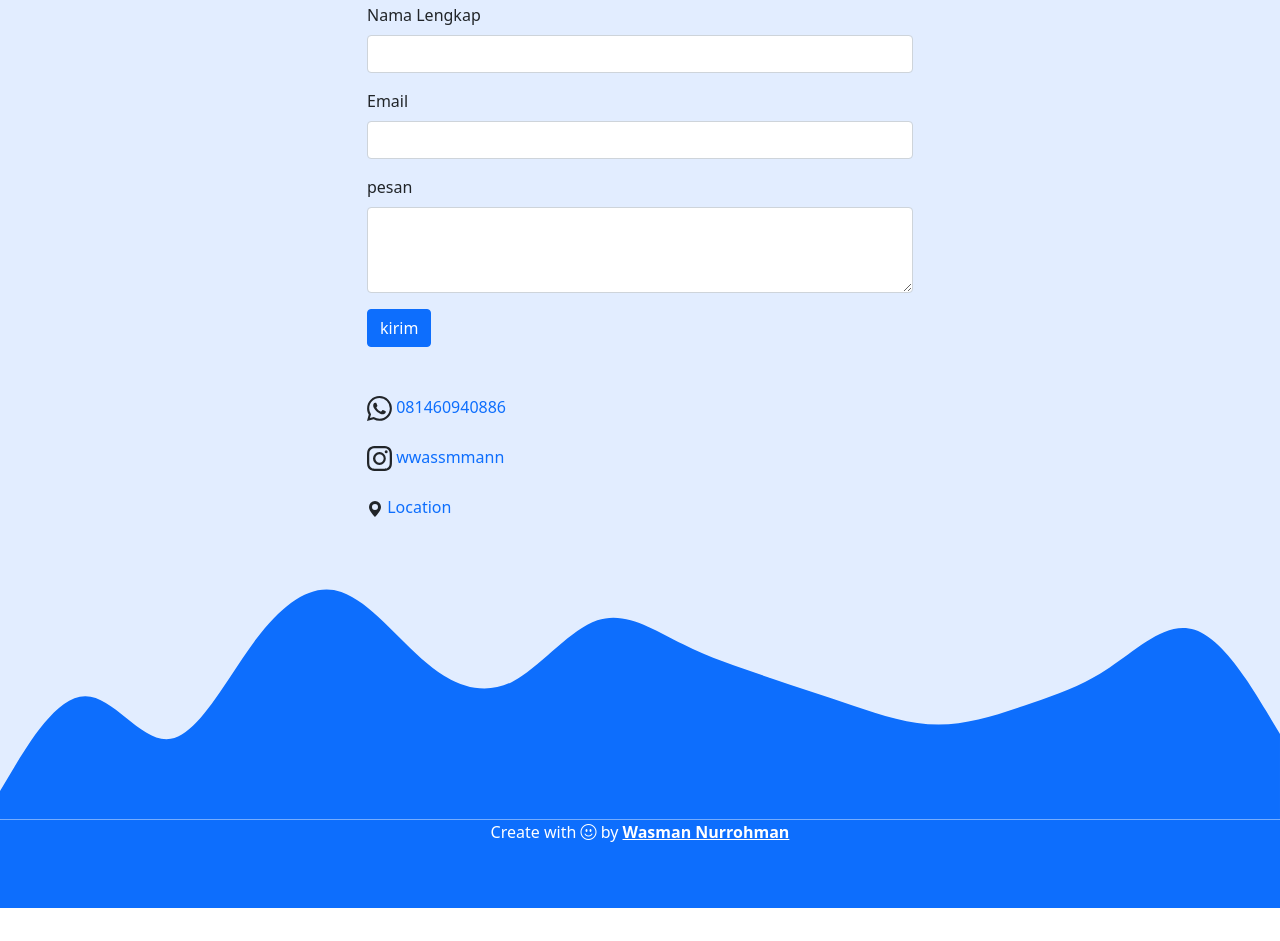
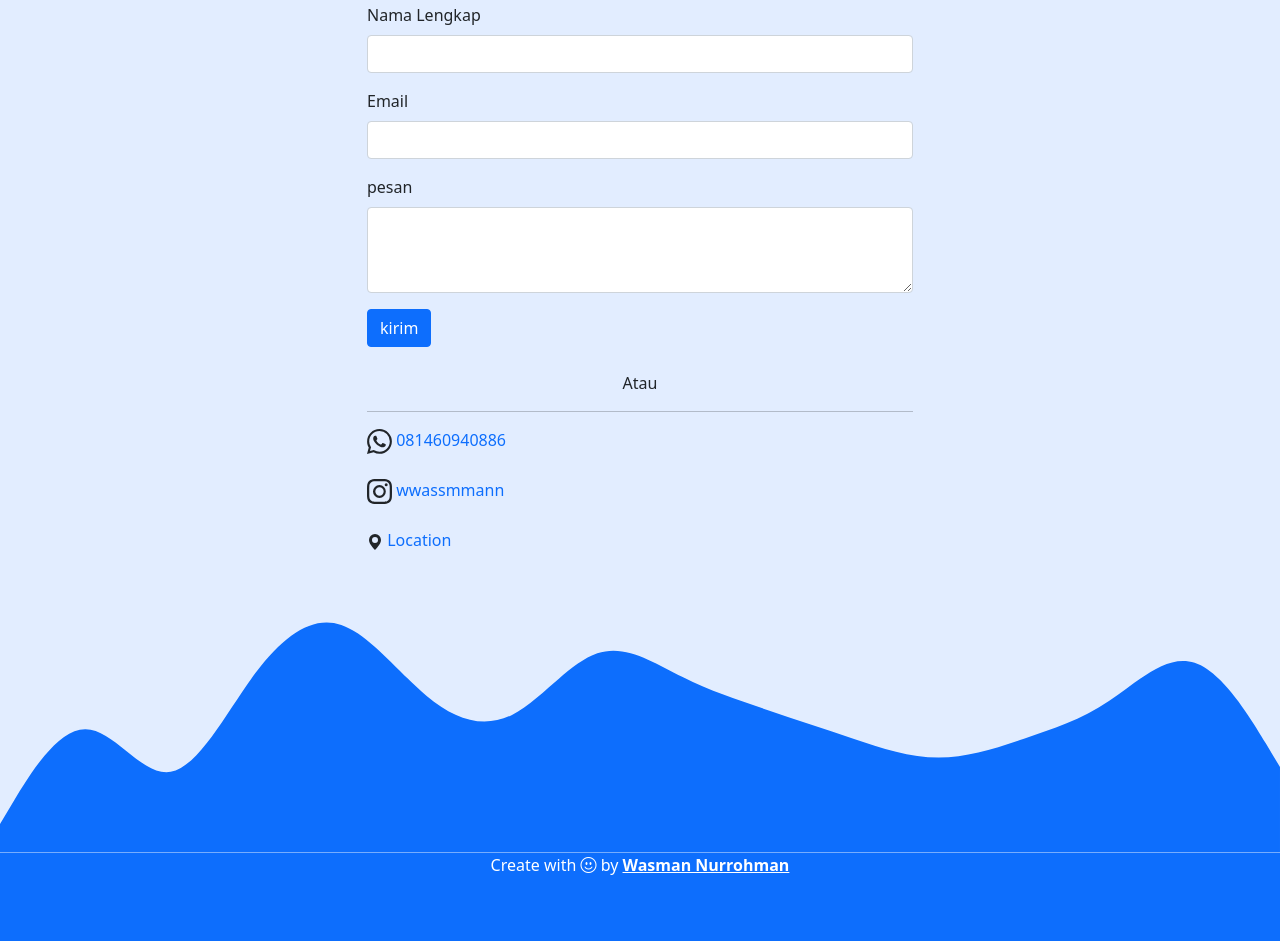
Before and after one commit to wasmann21/WASMAN-github.io, a plain HTML site: page index.html in a window 1280 px wide. Shown: the part 3387-4328 px from the top of the page. Before the commit the page ends 4295 px from the top, so only its background shows below. Drawn offline with nearby package versions, Linux system fonts and the light colour scheme.

Commit message:
menambahkan atau;

```diff
--- a/index.html
+++ b/index.html
@@ -277,8 +277,16 @@
                     Loading...
                 </button>
             </form>
+
             <br>
-            <br>
+            <div class="row">
+              <div class="col text-center">
+                <p>
+                  Atau
+                </p>
+                <hr>
+              </div>
+            </div>
             <div class="row">
               <div class="col">
                 <svg xmlns="http://www.w3.org/2000/svg" width="25" height="25" fill="currentColor" class="bi bi-whatsapp" viewBox="0 0 16 16">
```
